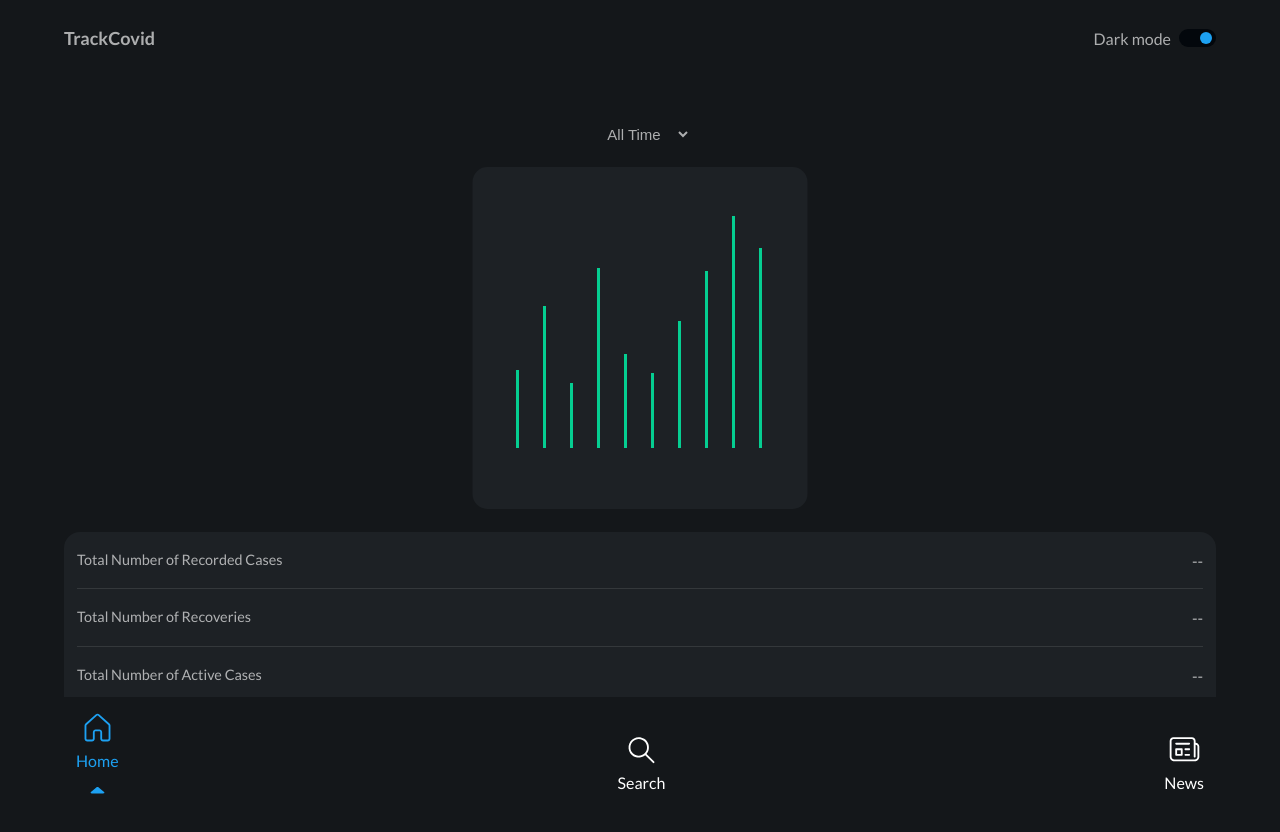
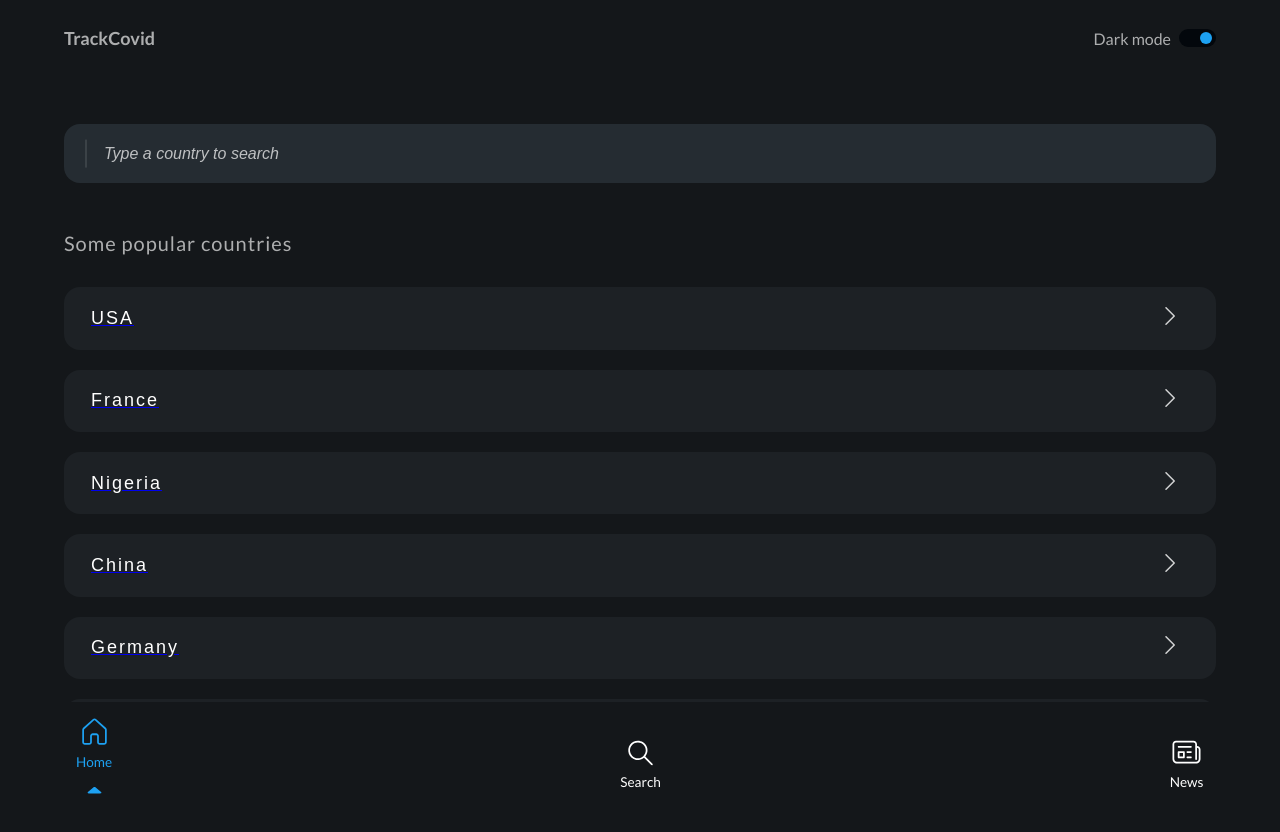
Before and after one commit to JhoellOpeyemi/covid-tracker-app, a React (Create React App) app: page /search in a window 1280 px wide. Shown: the top 832 px of the page. Built offline with nearby package versions, Linux system fonts and the light colour scheme; no server answers.

Commit message:
implemented react-router and added news page

```diff
--- a/package.json
+++ b/package.json
@@ -8,6 +8,7 @@
     "@testing-library/user-event": "^12.8.3",
     "react": "^17.0.2",
     "react-dom": "^17.0.2",
+    "react-router-dom": "^6.1.1",
     "react-scripts": "4.0.3",
     "web-vitals": "^1.1.2"
   },
--- a/src/App.js
+++ b/src/App.js
@@ -1,23 +1,24 @@
 import React, { useState, useEffect } from "react";
+import { BrowserRouter as Router, Routes, Route } from "react-router-dom";
 import Header from "./components/Header";
 import Home from "./components/Home";
 import Search from "./components/Search";
+import News from "./components/News";
 import Nav from "./components/Nav";
 
 function App() {
   const [data, setData] = useState({});
-  const [isoCode, setIsoCode] = useState({});
 
   const api = {
-    base: "https://vaccovid-coronavirus-vaccine-and-treatment-tracker.p.rapidapi.com/api/npm-covid-data/",
-    worldData: "world",
-    isoList: "countries-name-ordered",
-    countryData: "country-report-iso-based/",
+    base: "https://vaccovid-coronavirus-vaccine-and-treatment-tracker.p.rapidapi.com/api/",
+    worldData: "npm-covid-data/world",
+    isoList: "npm-covid-data/countries-name-ordered",
+    countryData: "npm-covid-data/country-report-iso-based/",
+    news: "news/get-coronavirus-news/0",
   };
 
   useEffect(() => {
     getData(`${api.base}${api.worldData}`);
-    getIsoList(`${api.base}${api.isoList}`);
     // eslint-disable-next-line react-hooks/exhaustive-deps
   }, []);
 
@@ -39,31 +40,23 @@ function App() {
       });
   };
 
-  const getIsoList = (par) => {
-    fetch(par, {
-      method: "GET",
-      headers: {
-        "x-rapidapi-host":
-          "vaccovid-coronavirus-vaccine-and-treatment-tracker.p.rapidapi.com",
-        "x-rapidapi-key": "652c66e0famsh0aadcac5e5a938fp196d32jsn0fe9e2225e0f",
-      },
-    })
-      .then((res) => res.json())
-      .then((data) => {
-        setIsoCode(data);
-      })
-      .catch((err) => {
-        console.error(err);
-      });
-  };
+  return (
+    <Router>
+      <div className="container">
+        <Header />
+        <Routes>
+          <Route path="/" element={<Home data={data} />} />
 
-  return (
-    <div className="container">
-      <Header />
-      <Home data={data} />
-      <Search getData={getData} api={api} data={data} isoCode={isoCode} />
-      <Nav />
-    </div>
+          <Route
+            path="/search"
+            element={<Search getData={getData} api={api} data={data} />}
+          />
+
+          <Route path="/news" element={<News api={api} />} />
+        </Routes>
+        <Nav />
+      </div>
+    </Router>
   );
 }
 
--- a/src/components/Home.js
+++ b/src/components/Home.js
@@ -1,6 +1,7 @@
 import React from "react";
 import DataChart from "./DataChart";
 import DataFigures from "./DataFigures";
+import "../styles/home.css";
 
 const Home = ({ data }) => {
   return (
--- a/src/components/Nav.js
+++ b/src/components/Nav.js
@@ -1,11 +1,9 @@
 import React from "react";
+import { Link } from "react-router-dom";
 
 const Nav = () => {
   function click(e) {
     const buttonClicked = e.target;
-    const pages = document.querySelectorAll(".main");
-    const homePage = document.querySelector(".home-page");
-    const searchPage = document.querySelector(".search-page");
     const navIcons = document.querySelectorAll(".nav-icon");
 
     navIcons.forEach((icon) => {
@@ -15,24 +13,14 @@ const Nav = () => {
 
       buttonClicked.classList.add("active");
     });
-
-    pages.forEach((page) => {
-      if (page.classList.contains("active")) {
-        page.classList.remove("active");
-      }
-    });
-    if (buttonClicked.classList[0] === "home-icon") {
-      homePage.classList.add("active");
-    } else if (buttonClicked.classList[0] === "search-icon") {
-      searchPage.classList.add("active");
-    }
   }
   return (
     <nav className="nav">
+      <Link to="/">
         <button className="home-icon nav-icon active" onClick={click}>
           <svg
-          width="37"
-          height="37"
+            width="35"
+            height="35"
             viewBox="0 0 37 37"
             fill="none"
             xmlns="http://www.w3.org/2000/svg"
@@ -60,11 +48,13 @@ const Nav = () => {
             />
           </svg>
         </button>
+      </Link>
 
+      <Link to="/search">
         <button className="search-icon nav-icon" onClick={click}>
           <svg
-          width="37"
-          height="37"
+            width="35"
+            height="35"
             viewBox="0 0 37 37"
             fill="none"
             xmlns="http://www.w3.org/2000/svg"
@@ -92,11 +82,13 @@ const Nav = () => {
             />
           </svg>
         </button>
+      </Link>
 
+      <Link to="/news">
         <button className="news-icon nav-icon" onClick={click}>
           <svg
-          width="37"
-          height="37"
+            width="35"
+            height="35"
             viewBox="0 0 37 37"
             fill="none"
             xmlns="http://www.w3.org/2000/svg"
@@ -140,6 +132,7 @@ const Nav = () => {
             />
           </svg>
         </button>
+      </Link>
     </nav>
   );
 };
--- /dev/null
+++ b/src/components/News.js
@@ -0,0 +1,42 @@
+import React, { useState, useEffect } from "react";
+import "../styles/news.css";
+import Items from "./Items";
+
+const News = ({ api }) => {
+  const [newsList, setNewsList] = useState([]);
+
+  useEffect(() => {
+    getNews(`${api.base}${api.news}`);
+    // eslint-disable-next-line react-hooks/exhaustive-deps
+  }, []);
+
+  const getNews = (api) => {
+    fetch(api, {
+      method: "GET",
+      headers: {
+        "x-rapidapi-host":
+          "vaccovid-coronavirus-vaccine-and-treatment-tracker.p.rapidapi.com",
+        "x-rapidapi-key": "652c66e0famsh0aadcac5e5a938fp196d32jsn0fe9e2225e0f",
+      },
+    })
+      .then((res) => res.json())
+      .then((news) => {
+        console.log(news.news);
+        setNewsList(news.news);
+      })
+      .catch((err) => {
+        console.error(err);
+      });
+  };
+  return (
+    <section className="main news-page">
+      <ul className="news-group">
+        {newsList.map((news) => {
+          return <Items key={news.news_id} news={news} />;
+        })}
+      </ul>
+    </section>
+  );
+};
+
+export default News;
--- a/src/components/Search.js
+++ b/src/components/Search.js
@@ -1,7 +1,34 @@
-import React from "react";
+import React, { useState, useEffect } from "react";
 import SearchResultButton from "./SearchResultButton";
+import "../styles/search.css";
 
-const Search = ({ getData, api, data, isoCode }) => {
+const Search = ({ getData, api, data }) => {
+  const [isoCode, setIsoCode] = useState([]);
+  const [query, setQuery] = useState("");
+
+  useEffect(() => {
+    getIsoCodeList(`${api.base}${api.isoList}`);
+    // eslint-disable-next-line react-hooks/exhaustive-deps
+  }, []);
+
+  const getIsoCodeList = (par) => {
+    fetch(par, {
+      method: "GET",
+      headers: {
+        "x-rapidapi-host":
+          "vaccovid-coronavirus-vaccine-and-treatment-tracker.p.rapidapi.com",
+        "x-rapidapi-key": "652c66e0famsh0aadcac5e5a938fp196d32jsn0fe9e2225e0f",
+      },
+    })
+      .then((res) => res.json())
+      .then((data) => {
+        setIsoCode(data);
+      })
+      .catch((err) => {
+        console.error(err);
+      });
+  };
+
   const popularCountries = [
     "USA",
     "France",
@@ -11,6 +38,10 @@ const Search = ({ getData, api, data, isoCode }) => {
     "Italy",
   ];
 
+  const filterSearch = (e) => {
+    setQuery(e.target.value);
+  };
+
   return (
     <section className="search-page main">
       <div className="input-group">
@@ -18,6 +49,7 @@ const Search = ({ getData, api, data, isoCode }) => {
           type="text"
           className="search-input"
           placeholder="Type a country to search"
+          onChange={filterSearch}
         />
         <div className="input-stick"></div>
       </div>
--- a/src/components/SearchResultButton.js
+++ b/src/components/SearchResultButton.js
@@ -1,14 +1,12 @@
 import React from "react";
+import { Link } from "react-router-dom";
 
 const SearchResultButton = ({ country, getData, api, data, isoCode }) => {
   let iso;
 
   const getSearchResults = () => {
-    const homePage = document.querySelector(".home-page");
-    const searchPage = document.querySelector(".search-page");
     const homeIcon = document.querySelector(".home-icon");
     const searchIcon = document.querySelector(".search-icon");
-    const location = document.querySelector(".location");
 
     isoCode.forEach((code) => {
       if (code.Country === country) {
@@ -19,15 +17,13 @@ const SearchResultButton = ({ country, getData, api, data, isoCode }) => {
     getData(`${api.base}${api.countryData}${country}/${iso}`);
 
     if (typeof data[0] != "undefined") {
-      searchPage.classList.remove("active");
       searchIcon.classList.remove("active");
-      homePage.classList.add("active");
       homeIcon.classList.add("active");
     }
-    location.textContent = "";
   };
 
   return (
+    <Link to="/">
       <button className="result-btn" onClick={getSearchResults}>
         <span className="country-name">{country}</span>
         <span className="right-icon">
@@ -46,6 +42,7 @@ const SearchResultButton = ({ country, getData, api, data, isoCode }) => {
           </svg>
         </span>
       </button>
+    </Link>
   );
 };
 
--- a/src/index.css
+++ b/src/index.css
@@ -33,7 +33,6 @@
 
 /* Helper classes style */
 .container {
-  position: relative;
   width: 90%;
   margin: auto;
 }
@@ -41,7 +40,7 @@
 body {
   background-color: var(--dark-mode-bg);
   font-family: "Lato", sans-serif;
-  min-height: 100vh;
+  /* min-height: 100vh; */
   color: var(--white-65);
   font-size: var(--font-size);
 }
@@ -118,7 +117,7 @@ header {
   border: none;
   color: var(--white);
   font-family: "Lato", sans-serif;
-  font-size: var(--font-size);
+  font-size: 0.85rem;
   transform: translateY(24%);
 }
 
@@ -147,141 +146,3 @@ header {
 .active-caret {
   margin: 0.8rem 0 0 0;
 }
-
-/* HOME PAGE STYLES */
-.home-page {
-  margin: 4rem 0 0 0;
-  padding-bottom: 8.3rem;
-}
-
-.main {
-  opacity: 0;
-  pointer-events: none;
-}
-
-.main.active {
-  opacity: 1;
-  pointer-events: all;
-}
-
-.location-time-frame {
-  text-align: center;
-}
-
-.location {
-  font-size: 1.5625rem;
-  color: var(--white);
-}
-
-.time-frame {
-  margin: 0.6rem 0 1.3rem 0;
-  background: none;
-  border: none;
-  color: var(--white-65);
-  font-size: 0.9375rem;
-  text-align: center;
-  padding: 0.14rem;
-}
-
-.time-frame option {
-  background-color: var(--toggle-bg);
-}
-
-.chart {
-  width: 100%;
-}
-
-.data-figures-wrapper {
-  background-color: var(--card-bg-dark);
-  border-radius: 1rem;
-  margin: 1.25rem 0 0 0;
-  padding: 0 0.8125rem;
-}
-
-.data-pair {
-  display: flex;
-  justify-content: space-between;
-  align-items: center;
-  padding: 1rem 0;
-}
-
-.data-pair:not(:last-child) {
-  border-bottom: 1px solid var(--white-10);
-}
-
-.data-heading {
-  font-weight: 400;
-  font-size: 0.9rem;
-  padding-right: 1.4rem;
-  line-height: 1.7;
-}
-
-.data-figure {
-  color: var(--white);
-  font-weight: bold;
-  font-size: 1.125rem;
-  letter-spacing: 1px;
-}
-
-.search-page {
-  position: absolute;
-  top: 7rem;
-  width: 100%;
-  height: 100vh;
-}
-
-.input-group {
-  position: relative;
-}
-
-.search-input {
-  width: 100%;
-  background-color: var(--search-input-dark);
-  border: none;
-  height: 3.6875rem;
-  font-size: 1.125rem;
-  color: var(--white);
-  border-radius: 1rem;
-  padding: 0 1.5rem 0 2.5rem;
-  letter-spacing: 2px;
-}
-
-.input-stick {
-  position: absolute;
-  top: 50%;
-  left: 1.3125rem;
-  width: 0.1rem;
-  height: 1.8rem;
-  background-color: var(--white-10);
-  transform: translate(0, -50%);
-}
-
-.search-input::placeholder {
-  font-size: var(--font-size);
-  font-style: italic;
-  color: var(--white-70);
-  letter-spacing: 0;
-}
-
-.country-result-heading {
-  margin: 3rem 0 2rem;
-  font-size: 1.25rem;
-  font-weight: 400;
-  letter-spacing: 1px;
-}
-
-.result-btn {
-  width: 100%;
-  height: 3.9rem;
-  display: flex;
-  justify-content: space-between;
-  align-items: center;
-  padding: 0 2rem 0 1.6875rem;
-  font-size: 1.125rem;
-  letter-spacing: 2px;
-  border: none;
-  border-radius: 1rem;
-  color: var(--white);
-  background-color: var(--card-bg-dark);
-  margin: 0 0 1.25rem 0;
-}
--- /dev/null
+++ b/src/styles/search.css
@@ -0,0 +1,61 @@
+.search-page {
+  position: relative;
+  top: 4.7rem;
+  padding-bottom: 7rem;
+}
+
+.input-group {
+  position: relative;
+}
+
+.search-input {
+  width: 100%;
+  background-color: var(--search-input-dark);
+  border: none;
+  height: 3.6875rem;
+  font-size: 1.125rem;
+  color: var(--white);
+  border-radius: 1rem;
+  padding: 0 1.5rem 0 2.5rem;
+  letter-spacing: 2px;
+}
+
+.input-stick {
+  position: absolute;
+  top: 50%;
+  left: 1.3125rem;
+  width: 0.1rem;
+  height: 1.8rem;
+  background-color: var(--white-10);
+  transform: translate(0, -50%);
+}
+
+.search-input::placeholder {
+  font-size: var(--font-size);
+  font-style: italic;
+  color: var(--white-70);
+  letter-spacing: 0;
+}
+
+.country-result-heading {
+  margin: 3rem 0 2rem;
+  font-size: 1.25rem;
+  font-weight: 400;
+  letter-spacing: 1px;
+}
+
+.result-btn {
+  width: 100%;
+  height: 3.9rem;
+  display: flex;
+  justify-content: space-between;
+  align-items: center;
+  padding: 0 2rem 0 1.6875rem;
+  font-size: 1.125rem;
+  letter-spacing: 2px;
+  border: none;
+  border-radius: 1rem;
+  color: var(--white);
+  background-color: var(--card-bg-dark);
+  margin: 0 0 1.25rem 0;
+}
```
Also changed, not shown: src/components/Items.js (added, +12 -0 lines), src/styles/home.css (added, +65 -0 lines), src/styles/news.css (added, +29 -0 lines), 1 other file (tests, documents, lock files or other folders). Lines whose indentation alone changed are shown as unchanged.
